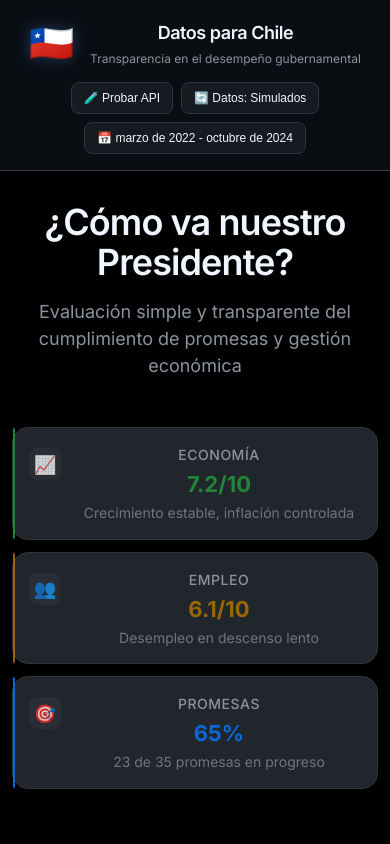
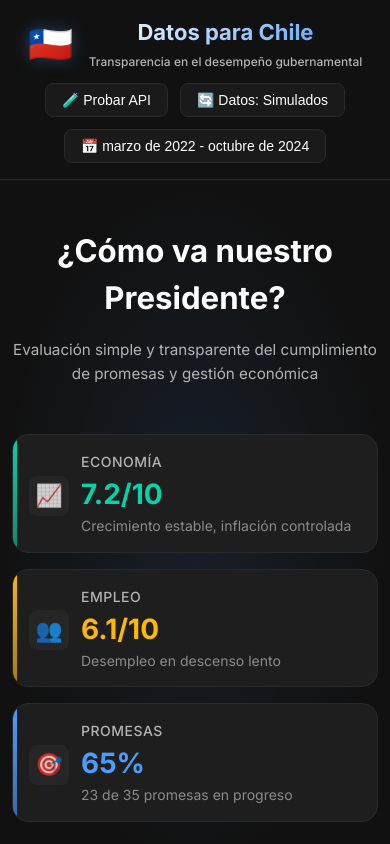
Before and after one commit to LeDiuxx/datos-para-chile, a website: page index.html in a window 390 px wide. Shown: the top 844 px of the page. Drawn offline with nearby package versions, Linux system fonts and the light colour scheme.

Commit message:
🔄 Revertir diseño + 📱 Responsive mejorado significativamente
✅ Cambios realizados:
- Restaurado look & feel original (colores vibrantes, efectos glow)
- Responsive design completamente mejorado con 6 breakpoints
- Mejor organización de elementos en todos los tamaños
- Cards que se adaptan inteligentemente
- Tipografía responsive con clamp()
- Controles de período optimizados para móvil
- Mejor alineación y espaciado en todos los dispositivos

📱 Breakpoints: 1400px, 1200px, 1024px, 768px, 640px, 480px, 360px
🎯 Resultado: Diseño original + responsividad perfecta

```diff
--- a/styles.css
+++ b/styles.css
@@ -6,50 +6,50 @@
 }
 
 :root {
-    /* Apple-Inspired Dark Mode Color System */
-    --bg-primary: #000000;
-    --bg-secondary: #0D1117;
-    --bg-tertiary: #161B22;
-    --bg-elevated: #21262D;
-    --bg-hover: #30363D;
-    --bg-active: #373E47;
+    /* Dark Mode Color System - Inspired by Notion/Linear */
+    --bg-primary: #0A0A0A;
+    --bg-secondary: #111111;
+    --bg-tertiary: #1A1A1A;
+    --bg-elevated: #1E1E1E;
+    --bg-hover: #252525;
+    --bg-active: #2A2A2A;
 
-    /* Text Colors - Apple Style */
-    --text-primary: #F0F6FF;
-    --text-secondary: #8B949E;
-    --text-tertiary: #6E7681;
-    --text-muted: #484F58;
-    --text-disabled: #30363D;
+    /* Text Colors */
+    --text-primary: #FFFFFF;
+    --text-secondary: #B3B3B3;
+    --text-tertiary: #8B8B8B;
+    --text-muted: #666666;
+    --text-disabled: #404040;
 
-    /* Border Colors - Subtle & Clean */
-    --border-primary: #30363D;
-    --border-secondary: #21262D;
-    --border-hover: #373E47;
-    --border-focus: #388BFD;
+    /* Border Colors */
+    --border-primary: #2A2A2A;
+    --border-secondary: #333333;
+    --border-hover: #404040;
+    --border-focus: #4A9EFF;
 
-    /* Accent Colors - Apple Inspired & Subtle */
-    --accent-primary: #0969DA;
-    --accent-success: #238636;
-    --accent-warning: #9A6700;
-    --accent-danger: #DA3633;
-    --accent-info: #0969DA;
+    /* Accent Colors - Modern & Vibrant */
+    --accent-primary: #4A9EFF;
+    --accent-success: #00D4AA;
+    --accent-warning: #FFB800;
+    --accent-danger: #FF6B6B;
+    --accent-info: #5B9BD5;
 
-    /* Chilean Flag Colors (Subtle) */
-    --chile-blue: #0969DA;
-    --chile-red: #CF222E;
-    --chile-white: #F0F6FF;
+    /* Chilean Flag Colors (Modernized) */
+    --chile-blue: #1E40AF;
+    --chile-red: #DC2626;
+    --chile-white: #FFFFFF;
 
-    /* Status Colors - More Subtle */
-    --status-excellent: #238636;
-    --status-good: #0969DA;
-    --status-warning: #9A6700;
-    --status-danger: #DA3633;
+    /* Status Colors */
+    --status-excellent: #00D4AA;
+    --status-good: #4A9EFF;
+    --status-warning: #FFB800;
+    --status-danger: #FF6B6B;
 
-    /* Card Glow Effects - Very Subtle */
-    --glow-excellent: rgba(35, 134, 54, 0.1);
-    --glow-good: rgba(9, 105, 218, 0.1);
-    --glow-warning: rgba(154, 103, 0, 0.1);
-    --glow-danger: rgba(218, 54, 51, 0.1);
+    /* Card Glow Effects */
+    --glow-excellent: rgba(0, 212, 170, 0.15);
+    --glow-good: rgba(74, 158, 255, 0.15);
+    --glow-warning: rgba(255, 184, 0, 0.15);
+    --glow-danger: rgba(255, 107, 107, 0.15);
 
     /* Typography System - Modern & Clean */
     --font-family: 'Inter', -apple-system, BlinkMacSystemFont, 'Segoe UI', Roboto, sans-serif;
@@ -161,13 +161,12 @@ body {
     background: var(--border-hover);
 }
 
-/* Header - Apple Style */
+/* Header - Modern Dark Design */
 .header {
-    background: rgba(13, 17, 23, 0.8);
+    background: var(--bg-secondary);
     border-bottom: 1px solid var(--border-primary);
-    padding: var(--spacing-5) 0;
+    padding: var(--spacing-6) 0;
     backdrop-filter: blur(20px);
-    -webkit-backdrop-filter: blur(20px);
     position: sticky;
     top: 0;
     z-index: 100;
@@ -177,8 +176,7 @@ body {
     display: flex;
     justify-content: space-between;
     align-items: center;
-    gap: var(--spacing-6);
-    min-height: 60px;
+    gap: var(--spacing-8);
 }
 
 .logo {
@@ -199,17 +197,19 @@ body {
 }
 
 .logo-text h1 {
-    font-size: var(--font-size-xl);
-    font-weight: var(--font-weight-semibold);
+    font-size: var(--font-size-2xl);
+    font-weight: var(--font-weight-bold);
     margin-bottom: var(--spacing-1);
-    color: var(--text-primary);
-    letter-spacing: -0.025em;
+    background: linear-gradient(135deg, var(--text-primary) 0%, var(--accent-primary) 100%);
+    -webkit-background-clip: text;
+    -webkit-text-fill-color: transparent;
+    background-clip: text;
 }
 
 .logo-text p {
     font-size: var(--font-size-sm);
     color: var(--text-secondary);
-    font-weight: var(--font-weight-normal);
+    font-weight: var(--font-weight-medium);
 }
 
 .header-actions {
@@ -260,55 +260,67 @@ body {
     left: 100%;
 }
 
-/* Executive Summary - Apple Style Hero */
+/* Executive Summary - Hero Section */
 .executive-summary {
-    background: var(--bg-primary);
-    padding: var(--spacing-16) 0 var(--spacing-20) 0;
+    background: var(--bg-secondary);
+    padding: var(--spacing-20) 0;
     text-align: center;
     position: relative;
+    overflow: hidden;
+}
+
+.executive-summary::before {
+    content: '';
+    position: absolute;
+    top: 0;
+    left: 0;
+    right: 0;
+    bottom: 0;
+    background: radial-gradient(ellipse at center, rgba(74, 158, 255, 0.1) 0%, transparent 70%);
+    pointer-events: none;
 }
 
 .executive-summary h2 {
-    font-size: clamp(var(--font-size-3xl), 5vw, var(--font-size-4xl));
-    font-weight: var(--font-weight-semibold);
+    font-size: var(--font-size-4xl);
+    font-weight: var(--font-weight-bold);
     color: var(--text-primary);
-    margin-bottom: var(--spacing-4);
-    letter-spacing: -0.025em;
-    line-height: 1.1;
+    margin-bottom: var(--spacing-6);
+    position: relative;
+    z-index: 1;
 }
 
 .subtitle {
     font-size: var(--font-size-lg);
     color: var(--text-secondary);
-    margin-bottom: var(--spacing-12);
-    max-width: 600px;
+    margin-bottom: var(--spacing-16);
+    max-width: 700px;
     margin-left: auto;
     margin-right: auto;
-    line-height: 1.5;
-    font-weight: var(--font-weight-normal);
+    line-height: 1.6;
+    position: relative;
+    z-index: 1;
 }
 
 .summary-cards {
     display: grid;
-    grid-template-columns: repeat(auto-fit, minmax(280px, 1fr));
-    gap: var(--spacing-4);
-    margin-top: var(--spacing-12);
-    max-width: 900px;
-    margin-left: auto;
-    margin-right: auto;
+    grid-template-columns: repeat(auto-fit, minmax(300px, 1fr));
+    gap: var(--spacing-6);
+    margin-top: var(--spacing-16);
+    position: relative;
+    z-index: 1;
 }
 
 .summary-card {
     background: var(--bg-elevated);
     border: 1px solid var(--border-primary);
     border-radius: var(--radius-lg);
-    padding: var(--spacing-6);
+    padding: var(--spacing-8);
     display: flex;
-    align-items: flex-start;
-    gap: var(--spacing-4);
+    align-items: center;
+    gap: var(--spacing-6);
     transition: all var(--transition-normal);
     position: relative;
-    min-height: 110px;
+    overflow: hidden;
 }
 
 .summary-card::before {
@@ -316,49 +328,64 @@ body {
     position: absolute;
     top: 0;
     left: 0;
-    width: 2px;
+    width: 4px;
     height: 100%;
-    border-radius: 0 2px 2px 0;
     transition: all var(--transition-normal);
 }
 
-.summary-card:hover {
-    transform: translateY(-1px);
-    border-color: var(--border-hover);
-    box-shadow: 0 4px 12px rgba(0, 0, 0, 0.15);
+.summary-card::after {
+    content: '';
+    position: absolute;
+    top: 0;
+    left: 0;
+    right: 0;
+    bottom: 0;
+    background: radial-gradient(circle at top left, rgba(255, 255, 255, 0.03) 0%, transparent 50%);
+    pointer-events: none;
+    opacity: 0;
+    transition: opacity var(--transition-normal);
 }
 
-/* Subtle hover effects for different states */
+.summary-card:hover {
+    transform: translateY(-2px);
+    box-shadow: var(--shadow-lg);
+    border-color: var(--border-hover);
+}
+
+.summary-card:hover::after {
+    opacity: 1;
+}
+
 .summary-card.excellent:hover {
-    box-shadow: 0 4px 12px rgba(0, 0, 0, 0.15), 0 0 0 1px var(--status-excellent);
+    box-shadow: 0 8px 25px -5px rgba(0, 0, 0, 0.3), 0 0 20px var(--glow-excellent);
 }
 
 .summary-card.good:hover {
-    box-shadow: 0 4px 12px rgba(0, 0, 0, 0.15), 0 0 0 1px var(--status-good);
+    box-shadow: 0 8px 25px -5px rgba(0, 0, 0, 0.3), 0 0 20px var(--glow-good);
 }
 
 .summary-card.warning:hover {
-    box-shadow: 0 4px 12px rgba(0, 0, 0, 0.15), 0 0 0 1px var(--status-warning);
+    box-shadow: 0 8px 25px -5px rgba(0, 0, 0, 0.3), 0 0 20px var(--glow-warning);
 }
 
 .summary-card.danger:hover {
-    box-shadow: 0 4px 12px rgba(0, 0, 0, 0.15), 0 0 0 1px var(--status-danger);
+    box-shadow: 0 8px 25px -5px rgba(0, 0, 0, 0.3), 0 0 20px var(--glow-danger);
 }
 
 .summary-card.excellent::before {
-    background: var(--status-excellent);
+    background: linear-gradient(180deg, var(--status-excellent) 0%, rgba(0, 212, 170, 0.6) 100%);
 }
 
 .summary-card.good::before {
-    background: var(--status-good);
+    background: linear-gradient(180deg, var(--status-good) 0%, rgba(74, 158, 255, 0.6) 100%);
 }
 
 .summary-card.warning::before {
-    background: var(--status-warning);
+    background: linear-gradient(180deg, var(--status-warning) 0%, rgba(255, 184, 0, 0.6) 100%);
 }
 
 .summary-card.danger::before {
-    background: var(--status-danger);
+    background: linear-gradient(180deg, var(--status-danger) 0%, rgba(255, 107, 107, 0.6) 100%);
 }
 
 .card-icon {
@@ -896,56 +923,97 @@ body {
     color: var(--text-tertiary);
 }
 
-/* Responsive Design - Apple Style */
+/* Responsive Design - Mejorado */
 
-/* Large Tablets */
+/* Desktop Large */
+@media (min-width: 1400px) {
+    .container {
+        max-width: 1400px;
+    }
+
+    .summary-cards {
+        grid-template-columns: repeat(4, 1fr);
+        gap: var(--spacing-8);
+    }
+
+    .charts-grid {
+        grid-template-columns: repeat(2, 1fr);
+        gap: var(--spacing-8);
+    }
+}
+
+/* Desktop */
+@media (max-width: 1200px) {
+    .summary-cards {
+        grid-template-columns: repeat(auto-fit, minmax(280px, 1fr));
+        gap: var(--spacing-6);
+    }
+}
+
+/* Tablet Large */
 @media (max-width: 1024px) {
+    .container {
+        padding: 0 var(--spacing-5);
+    }
+
     .charts-grid {
         grid-template-columns: 1fr;
+        gap: var(--spacing-6);
+    }
+
+    .summary-cards {
+        grid-template-columns: repeat(auto-fit, minmax(260px, 1fr));
         gap: var(--spacing-5);
     }
 
-    .summary-cards {
-        grid-template-columns: repeat(auto-fit, minmax(250px, 1fr));
-        gap: var(--spacing-3);
+    .header-content {
+        gap: var(--spacing-6);
     }
 }
 
-/* Tablets */
+/* Tablet */
 @media (max-width: 768px) {
+    .container {
+        padding: 0 var(--spacing-4);
+    }
+
     .header {
-        padding: var(--spacing-4) 0;
+        padding: var(--spacing-5) 0;
     }
 
     .header-content {
-        flex-wrap: wrap;
-        justify-content: center;
+        flex-direction: column;
         gap: var(--spacing-4);
-        min-height: auto;
+        text-align: center;
     }
 
     .logo {
-        order: 1;
-        flex-basis: 100%;
         justify-content: center;
-        text-align: center;
     }
 
     .header-actions {
-        order: 2;
+        justify-content: center;
         flex-wrap: wrap;
-        justify-content: center;
-        gap: var(--spacing-2);
+        gap: var(--spacing-3);
     }
 
     .executive-summary {
-        padding: var(--spacing-12) 0 var(--spacing-16) 0;
+        padding: var(--spacing-16) 0;
+    }
+
+    .executive-summary h2 {
+        font-size: clamp(var(--font-size-2xl), 6vw, var(--font-size-4xl));
     }
 
     .summary-cards {
-        grid-template-columns: 1fr;
-        gap: var(--spacing-3);
-        margin-top: var(--spacing-8);
+        grid-template-columns: repeat(auto-fit, minmax(240px, 1fr));
+        gap: var(--spacing-4);
+        margin-top: var(--spacing-12);
+    }
+
+    .summary-card {
+        padding: var(--spacing-6);
+        gap: var(--spacing-4);
     }
 
     .dashboard {
@@ -953,7 +1021,7 @@ body {
     }
 
     .chart-wrapper {
-        height: 300px;
+        height: 320px;
     }
 
     .period-controls {
@@ -965,16 +1033,18 @@ body {
     .date-inputs {
         justify-content: center;
         flex-wrap: wrap;
+        gap: var(--spacing-3);
     }
 
     .preset-periods {
         justify-content: center;
         flex-wrap: wrap;
+        gap: var(--spacing-2);
     }
 
     .promises-summary {
         flex-direction: column;
-        gap: var(--spacing-3);
+        gap: var(--spacing-4);
         align-items: center;
     }
 
@@ -983,21 +1053,52 @@ body {
         text-align: center;
         gap: var(--spacing-3);
         padding: var(--spacing-5);
+        width: 100%;
+        max-width: 400px;
+    }
+}
+
+/* Mobile Large */
+@media (max-width: 640px) {
+    .summary-cards {
+        grid-template-columns: 1fr;
+        gap: var(--spacing-4);
     }
 
-    .promise-progress {
-        text-align: center;
+    .summary-card {
+        flex-direction: row;
+        align-items: center;
+        text-align: left;
+        padding: var(--spacing-5);
+    }
+
+    .card-icon {
+        width: 48px;
+        height: 48px;
+        flex-shrink: 0;
+    }
+
+    .chart-wrapper {
+        height: 280px;
     }
 }
 
 /* Mobile */
 @media (max-width: 480px) {
+    .container {
+        padding: 0 var(--spacing-3);
+    }
+
+    .header {
+        padding: var(--spacing-4) 0;
+    }
+
     .header-content {
         gap: var(--spacing-3);
     }
 
     .logo-text h1 {
-        font-size: var(--font-size-lg);
+        font-size: var(--font-size-xl);
     }
 
     .logo-text p {
@@ -1005,22 +1106,32 @@ body {
     }
 
     .executive-summary {
-        padding: var(--spacing-8) 0 var(--spacing-12) 0;
+        padding: var(--spacing-12) 0;
+    }
+
+    .executive-summary h2 {
+        font-size: clamp(var(--font-size-xl), 8vw, var(--font-size-3xl));
+        margin-bottom: var(--spacing-4);
+    }
+
+    .subtitle {
+        font-size: var(--font-size-base);
+        margin-bottom: var(--spacing-12);
     }
 
     .summary-card {
         padding: var(--spacing-4);
-        min-height: 90px;
+        gap: var(--spacing-3);
     }
 
     .card-icon {
-        width: 32px;
-        height: 32px;
-        font-size: var(--font-size-lg);
+        width: 40px;
+        height: 40px;
+        font-size: var(--font-size-xl);
     }
 
     .score {
-        font-size: var(--font-size-xl);
+        font-size: var(--font-size-2xl);
     }
 
     .chart-container {
@@ -1036,29 +1147,40 @@ body {
     }
 
     .promise-stat {
-        min-width: 100px;
+        min-width: 120px;
         padding: var(--spacing-3);
     }
 
     .stat-number {
-        font-size: var(--font-size-2xl);
+        font-size: var(--font-size-xl);
     }
 
     .btn-secondary {
-        padding: var(--spacing-2) var(--spacing-3);
-        font-size: var(--font-size-xs);
+        padding: var(--spacing-2) var(--spacing-4);
+        font-size: var(--font-size-sm);
+    }
+
+    .date-inputs input {
+        width: 100%;
+        max-width: 140px;
     }
 }
 
-/* Extra Small Mobile */
+/* Mobile Small */
 @media (max-width: 360px) {
-    .summary-cards {
-        margin-top: var(--spacing-6);
+    .container {
+        padding: 0 var(--spacing-2);
     }
 
     .summary-card {
         padding: var(--spacing-3);
-        min-height: 80px;
+        gap: var(--spacing-2);
+    }
+
+    .card-icon {
+        width: 36px;
+        height: 36px;
+        font-size: var(--font-size-lg);
     }
 
     .card-content h3 {
@@ -1066,10 +1188,19 @@ body {
     }
 
     .score {
-        font-size: var(--font-size-lg);
+        font-size: var(--font-size-xl);
     }
 
     .chart-wrapper {
         height: 220px;
     }
+
+    .promise-stat {
+        min-width: 100px;
+        padding: var(--spacing-2);
+    }
+
+    .stat-number {
+        font-size: var(--font-size-lg);
+    }
 }
```
